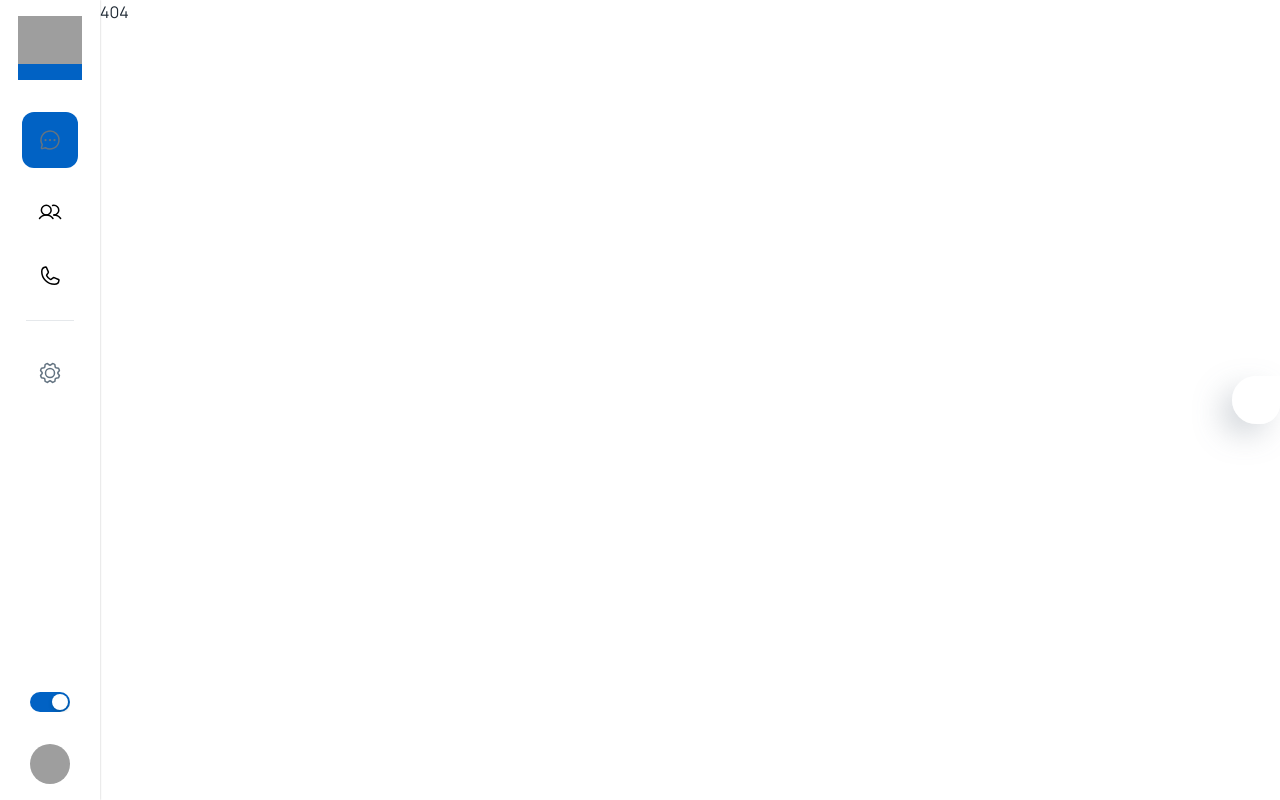
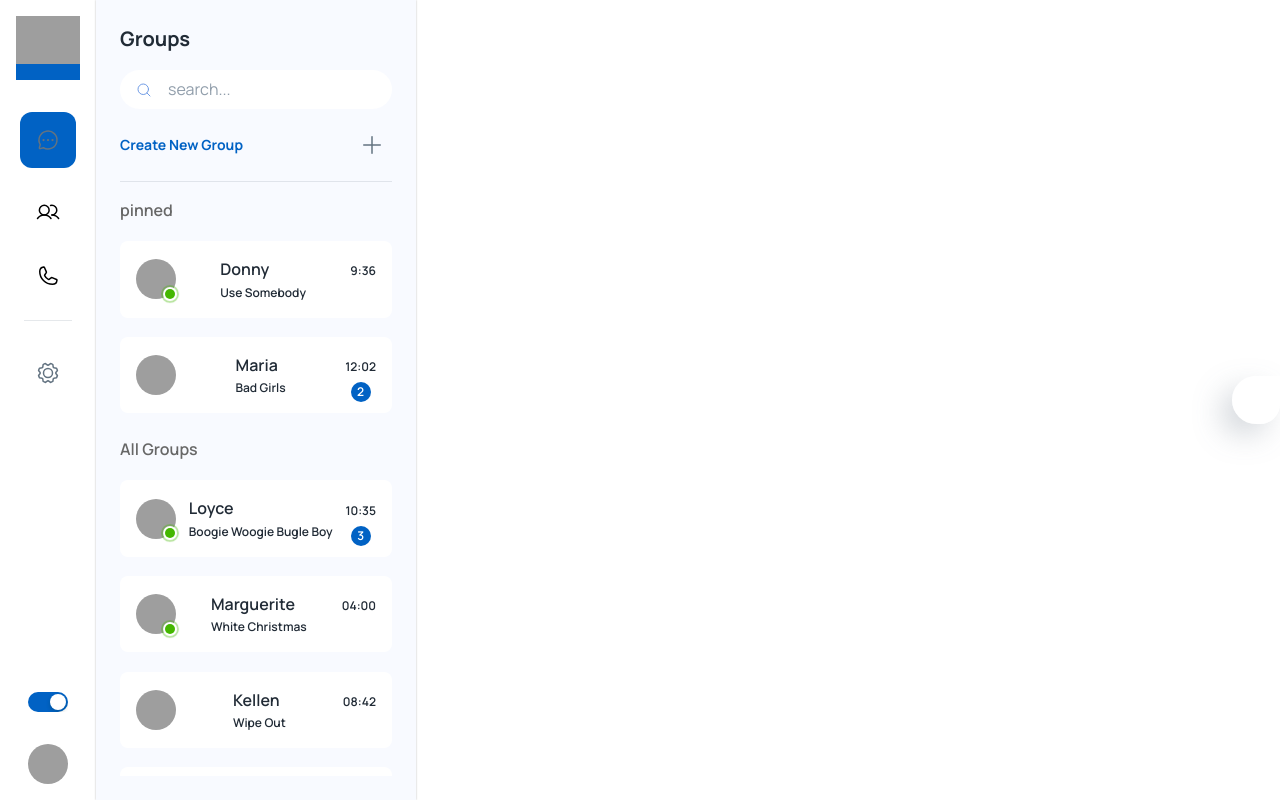
Before and after one commit to malisettigopi12/chatBootApplication, a React (Create React App) app: page /group in a window 1280 px wide. Before the commit this address led to /404. Built offline with nearby package versions, Linux system fonts and the light colour scheme; grey boxes are pictures that could not be loaded; some icons are missing.

Commit message:
added group-chat page

```diff
--- /dev/null
+++ b/src/components/ChatElement.js
@@ -0,0 +1,77 @@
+
+
+import React from "react";
+import { Avatar, Badge, Box,  Typography } from "@mui/material";
+import { Stack } from "@mui/system";
+import { useTheme,styled } from "@mui/material/styles";
+
+const StyledBadge = styled(Badge)(({ theme }) => ({
+    '& .MuiBadge-badge': {
+      backgroundColor: '#44b700',
+      color: '#44b700',
+      boxShadow: `0 0 0 2px ${theme.palette.background.paper}`,
+      '&::after': {
+        position: 'absolute',
+        top: 0,
+        left: 0,
+        width: '100%',
+        height: '100%',
+        borderRadius: '50%',
+        animation: 'ripple 1.2s infinite ease-in-out',
+        border: '1px solid currentColor',
+        content: '""',
+      },
+    },
+    '@keyframes ripple': {
+      '0%': {
+        transform: 'scale(.8)',
+        opacity: 1,
+      },
+      '100%': {
+        transform: 'scale(2.4)',
+        opacity: 0,
+      },
+    },
+  }));
+
+const ChatElement = ({id,name,img,msg,time,unread,online}) => {
+
+    const theme = useTheme();
+    return (
+      <Box sx={{
+        borderRadius: 1,
+        width: "100%",
+        backgroundColor: theme.palette.mode === "light"? "#fff" : theme.palette.background.default,
+      }}
+      p={2}>
+        <Stack direction={"row"} alignItems={"center"} justifyContent={"space-between"}>
+           {online ? <StyledBadge overlap="circular"
+            anchorOrigin={{ vertical: 'bottom', horizontal: 'right' }}
+            variant="dot">
+            <Avatar src={img} />
+          </StyledBadge> :
+           <Avatar src={img} />
+          }
+
+          <Stack spacing={0.3}>
+            <Typography variant="subtitle1">
+              {name}
+            </Typography>
+            <Typography variant="caption">
+              {msg}
+            </Typography>
+          </Stack>
+          <Stack spacing={2} alignItems={"center"}>
+            <Typography sx={{fontWeight: 600}}variant="caption">
+              {time}
+            </Typography>
+            <Badge color="primary" badgeContent={unread}>
+
+            </Badge>
+          </Stack>
+        </Stack>
+      </Box>
+    )
+  }
+
+  export default ChatElement;
--- /dev/null
+++ b/src/components/search/Search.js
@@ -0,0 +1,12 @@
+
+import { styled, alpha, } from "@mui/material/styles";
+const Search = styled("div")(({ theme }) => ({
+    position: "relative",
+    borderRadius: 20,
+    backgroundColor: alpha(theme.palette.background.default, 1),
+    marginRight: theme.spacing(2),
+    marginLeft: 0,
+    width: "100%",
+  }));
+
+  export default Search;
--- /dev/null
+++ b/src/components/search/SearchIconWrapper.js
@@ -0,0 +1,14 @@
+
+import { styled, } from "@mui/material/styles";
+
+const SearchIconWrapper = styled("div")(({ theme }) => ({
+    padding: theme.spacing(0, 2),
+    height: "100%",
+    position: "absolute",
+    pointerEvents: "none",
+    display: "flex",
+    alignItems: "center",
+    justifyContent: "center",
+}));
+
+export default SearchIconWrapper;
--- /dev/null
+++ b/src/components/search/StyledInputBase.js
@@ -0,0 +1,15 @@
+
+import { InputBase } from "@mui/material";
+import { styled, } from "@mui/material/styles";
+
+const StyledInputBase = styled(InputBase)(({ theme }) => ({
+    color: "inherit",
+    "& .MuiInputBase-input": {
+      padding: theme.spacing(1, 1, 1, 0),
+      // vertical padding + font size from searchIcon
+      paddingLeft: `calc(1em + ${theme.spacing(4)})`,
+      width: "100%",
+    },
+}));
+
+export default StyledInputBase;
--- /dev/null
+++ b/src/components/search/index.js
@@ -0,0 +1,3 @@
+export {default as Search} from './Search';
+export {default as StyledInputBase} from './StyledInputBase';
+export {default as SearchIconWrapper} from './SearchIconWrapper';
--- a/src/pages/dashboard/Chats.js
+++ b/src/pages/dashboard/Chats.js
@@ -1,108 +1,12 @@
 
 import React from "react";
-import { Avatar, Badge, Box, Button, Divider, IconButton, Typography } from "@mui/material";
+import {  Box, Button, Divider, IconButton, Typography } from "@mui/material";
 import { Stack } from "@mui/system";
 import { ArchiveBox, CircleDashed, MagnifyingGlass } from "phosphor-react";
-import { InputBase } from "@mui/material";
-import { styled, alpha,useTheme } from "@mui/material/styles";
+import { useTheme } from "@mui/material/styles";
 import { ChatList } from "../../data";
-
-const StyledBadge = styled(Badge)(({ theme }) => ({
-  '& .MuiBadge-badge': {
-    backgroundColor: '#44b700',
-    color: '#44b700',
-    boxShadow: `0 0 0 2px ${theme.palette.background.paper}`,
-    '&::after': {
-      position: 'absolute',
-      top: 0,
-      left: 0,
-      width: '100%',
-      height: '100%',
-      borderRadius: '50%',
-      animation: 'ripple 1.2s infinite ease-in-out',
-      border: '1px solid currentColor',
-      content: '""',
-    },
-  },
-  '@keyframes ripple': {
-    '0%': {
-      transform: 'scale(.8)',
-      opacity: 1,
-    },
-    '100%': {
-      transform: 'scale(2.4)',
-      opacity: 0,
-    },
-  },
-}));
-
-const ChatElement = ({id,name,img,msg,time,unread,online}) => {
-
-  const theme = useTheme();
-  return (
-    <Box sx={{
-      borderRadius: 1,
-      width: "100%",
-      backgroundColor: theme.palette.mode === "light"? "#fff" : theme.palette.background.default,
-    }}
-    p={2}>
-      <Stack direction={"row"} alignItems={"center"} justifyContent={"space-between"}>
-         {online ? <StyledBadge overlap="circular"
-          anchorOrigin={{ vertical: 'bottom', horizontal: 'right' }}
-          variant="dot">
-          <Avatar src={img} />
-        </StyledBadge> :
-         <Avatar src={img} />
-        }
-
-        <Stack spacing={0.3}>
-          <Typography variant="subtitle1">
-            {name}
-          </Typography>
-          <Typography variant="caption">
-            {msg}
-          </Typography>
-        </Stack>
-        <Stack spacing={2} alignItems={"center"}>
-          <Typography sx={{fontWeight: 600}}variant="caption">
-            {time}
-          </Typography>
-          <Badge color="primary" badgeContent={unread}>
-
-          </Badge>
-        </Stack>
-      </Stack>
-    </Box>
-  )
-}
-const StyledInputBase = styled(InputBase)(({ theme }) => ({
-  color: "inherit",
-  "& .MuiInputBase-input": {
-    padding: theme.spacing(1, 1, 1, 0),
-    // vertical padding + font size from searchIcon
-    paddingLeft: `calc(1em + ${theme.spacing(4)})`,
-    width: "100%",
-  },
-}));
-
-const SearchIconWrapper = styled("div")(({ theme }) => ({
-  padding: theme.spacing(0, 2),
-  height: "100%",
-  position: "absolute",
-  pointerEvents: "none",
-  display: "flex",
-  alignItems: "center",
-  justifyContent: "center",
-}));
-
-const Search = styled("div")(({ theme }) => ({
-  position: "relative",
-  borderRadius: 20,
-  backgroundColor: alpha(theme.palette.background.default, 1),
-  marginRight: theme.spacing(2),
-  marginLeft: 0,
-  width: "100%",
-}));
+import { Search, SearchIconWrapper, StyledInputBase } from "../../components/search";
+import ChatElement from "../../components/ChatElement";
 
 
 const Chats = () => {
@@ -134,7 +38,6 @@ const Chats = () => {
             <StyledInputBase placeholder="search..." />
           </Search>
         </Stack>
-        <Stack spacing={1}>
           <Stack direction={"row"} alignItems={"center"} spacing={1.5}>
             <ArchiveBox size={24} />
             <Button>Archive</Button>
@@ -142,7 +45,7 @@ const Chats = () => {
           <Divider />
           <Stack
            spacing={3}
-           direction={"column"} sx={{ flexGrow : 1, height: "100%", overflow: "auto",}}>
+           direction={"column"} sx={{ flexGrow : 1, height: "100%", overflowY: "scroll",}}>
             {/* <SimpleBarStyle timeout={500} clickOnTrack={false}> */}
             <Stack spacing={2.4}>
              <Typography sx={{color: "#676767"}} variant="subtitle1">
@@ -162,7 +65,6 @@ const Chats = () => {
             </Stack>
             {/* </SimpleBarStyle>  */}
           </Stack>
-        </Stack>
 
       </Stack>
     </Box>
--- /dev/null
+++ b/src/pages/dashboard/Group.js
@@ -0,0 +1,79 @@
+import { Box, Stack, Typography,Link, IconButton, useTheme, Divider } from "@mui/material";
+import { MagnifyingGlass, Plus } from "phosphor-react";
+import React from "react";
+import ChatElement from "../../components/ChatElement";
+import { Search, SearchIconWrapper, StyledInputBase } from "../../components/search";
+import { ChatList } from "../../data";
+
+const Group = () => {
+
+    const theme = useTheme();
+    return(
+        <>
+        <Stack direction={"row"} sx={{width: "100%"}}>
+           {/*left*/}
+           <Box sx={{
+               height: "100vh",
+               backgroundColor: (theme)=> theme.palette.mode === "light" ?
+               "#F8FAFF" : theme.palette.background,
+               width: 320,
+               boxShadow: "0px 0px 2px rgba(0, 0, 0, 0.26)"
+           }}>
+            <Stack p={3} spacing={2} sx={{maxHeight: "100vh"}}>
+
+              <Stack>
+
+                 <Typography variant="h5">Groups</Typography>
+
+              </Stack>
+              <Stack sx={{width: "100%"}}>
+                <Search>
+                <SearchIconWrapper>
+                    <MagnifyingGlass color="#709CE6" />
+                    </SearchIconWrapper>
+                    <StyledInputBase placeholder="search..." />
+                </Search>
+              </Stack>
+
+              <Stack direction={"row"} alignItems={"center"} justifyContent={"space-between"}>
+                  <Typography variant="subtitle2" component={Link}>
+                      Create New Group
+                  </Typography>
+                  <IconButton>
+                      <Plus styled={{color: theme.palette.primary.main}}/>
+                  </IconButton>
+              </Stack>
+
+              <Divider/>
+
+              <Stack
+                spacing={3}
+                direction={"column"} sx={{ flexGrow : 1, height: "100%", overflowY: "scroll",}}>
+                    {/* <SimpleBarStyle timeout={500} clickOnTrack={false}> */}
+                    <Stack spacing={2.4}>
+                    <Typography sx={{color: "#676767"}} variant="subtitle1">
+                        pinned
+                    </Typography>
+                    {ChatList.filter((ele) => ele.pinned).map((ele) => {
+                    return <ChatElement {...ele}/>;
+                    })}
+                    </Stack>
+                    <Stack spacing={2.4}>
+                    <Typography sx={{color: "#676767"}} variant="subtitle1">
+                        All Groups
+                    </Typography>
+                    {ChatList.filter((ele) => !ele.pinned).map((ele) => {
+                    return <ChatElement {...ele}/>;
+                    })}
+                    </Stack>
+                    {/* </SimpleBarStyle>  */}
+                </Stack>
+
+            </Stack>
+           </Box>
+        </Stack>
+        </>
+    )
+}
+
+export default Group;
--- a/src/routes/index.js
+++ b/src/routes/index.js
@@ -36,6 +36,7 @@ export default function  Router() {
         { element: <Navigate to={DEFAULT_PATH} replace />, index: true },
         { path: "app", element: <GeneralApp /> },
         {path: "settings", element: <Settings/>},
+        {path: "group", element: <Group/>},
 
         { path: "404", element: <Page404 /> },
         { path: "*", element: <Navigate to="/404" replace /> },
@@ -63,4 +64,7 @@ const ResetPassword = Loadable(
 const NewPassword = Loadable(
   lazy(() => import("../pages/auth/NewPassword")),
 );
+const Group = Loadable(
+  lazy(() => import("../pages/dashboard/Group"))
+)
 const Page404 = Loadable(lazy(() => import("../pages/Page404")));
```
